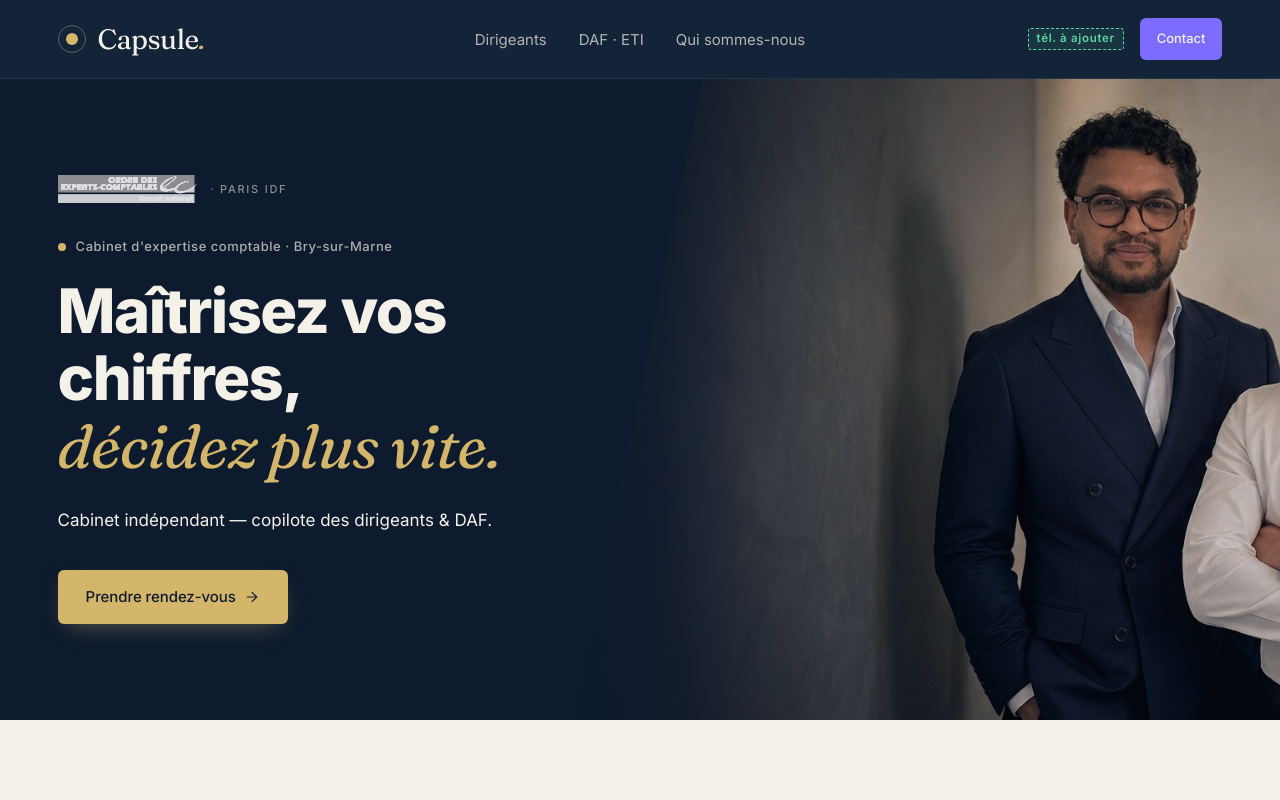
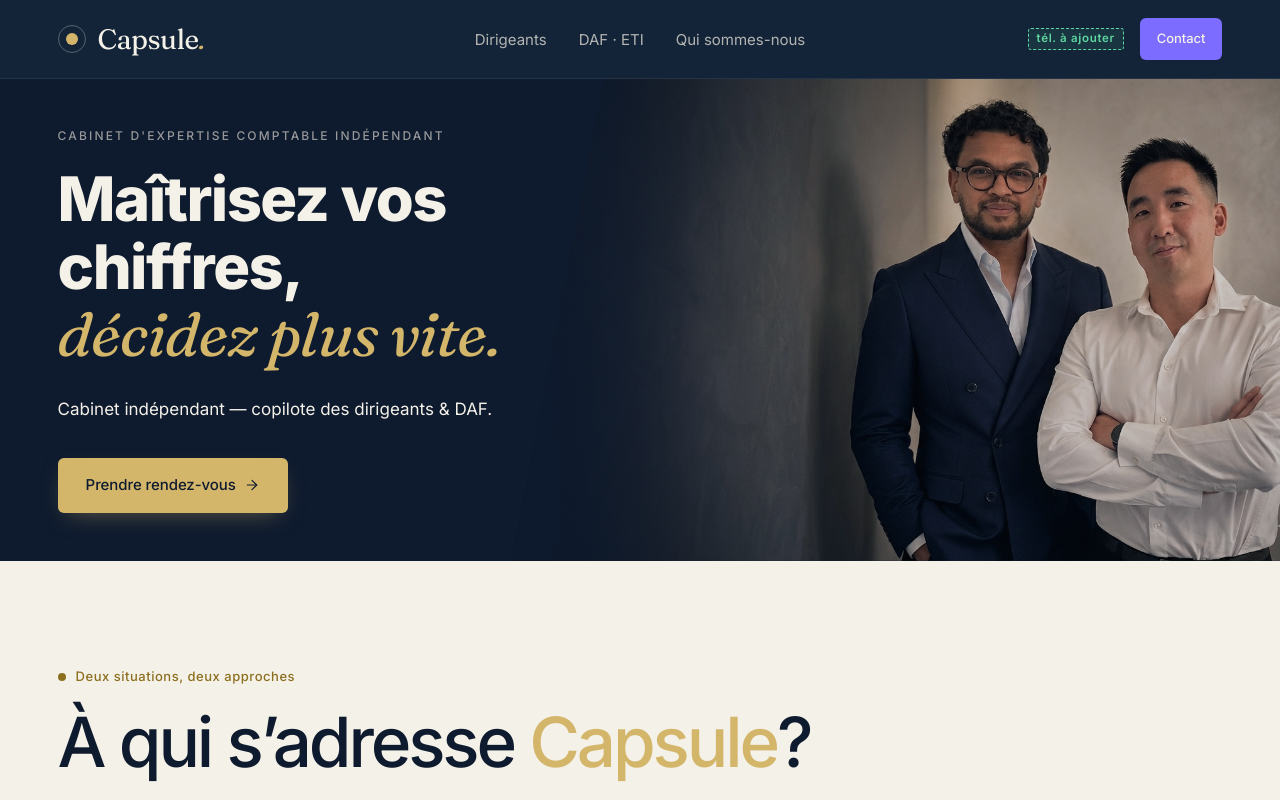
Before and after one commit to capsule-expertise/capsule-expertise-v5, a React (Vite) app: page / in a window 1280 px wide. Shown: the top 800 px of the page. Built offline with nearby package versions, Linux system fonts and the light colour scheme.

Commit message:
fix(hero): photo centree (2 fondateurs), retire OEC logo top + bullet eyebrow, padding reduit, footer OEC en B&W

```diff
--- a/src/components/layout/Footer.tsx
+++ b/src/components/layout/Footer.tsx
@@ -77,7 +77,8 @@ export function Footer() {
             style={{
               height: '40px',
               width: 'auto',
-              opacity: 0.95,
+              filter: 'grayscale(1) brightness(1.8)',
+              opacity: 0.85,
             }}
           />
           <span className="text-[13px] text-[rgba(242,237,225,0.6)]">
--- a/src/components/sections/HeroSection.tsx
+++ b/src/components/sections/HeroSection.tsx
@@ -39,7 +39,9 @@ export function HeroSection() {
         minHeight: 'calc(100svh - var(--spacing-nav-h))',
       }}
     >
-      {/* Photo desktop — biais clip-path + fondu mask-image gauche */}
+      {/* Photo desktop — biais clip-path + fondu mask-image gauche.
+          Container plus large (60vw) + objectPosition '50% 22%' pour que
+          LES DEUX fondateurs soient visibles dans le cadre. */}
       <motion.div
         initial={{ opacity: 0, x: reduced ? 0 : 30 }}
         animate={{ opacity: 1, x: 0 }}
@@ -47,11 +49,11 @@ export function HeroSection() {
         aria-hidden
         className="hidden md:block absolute top-0 bottom-0 right-0 pointer-events-none overflow-hidden"
         style={{
-          width: 'clamp(500px, 55vw, 1000px)',
+          width: 'clamp(560px, 60vw, 1150px)',
           zIndex: 1,
-          // Clip-path en biais : bord gauche diagonal de haut-droit vers bas-gauche
-          clipPath: 'polygon(18% 0, 100% 0, 100% 100%, 0 100%)',
-          WebkitClipPath: 'polygon(18% 0, 100% 0, 100% 100%, 0 100%)',
+          // Clip-path biais légèrement adouci (12% au lieu de 18%)
+          clipPath: 'polygon(12% 0, 100% 0, 100% 100%, 0 100%)',
+          WebkitClipPath: 'polygon(12% 0, 100% 0, 100% 100%, 0 100%)',
         }}
       >
         <img
@@ -59,7 +61,7 @@ export function HeroSection() {
           alt={H.heroPhoto.alt}
           loading="eager"
           className="w-full h-full object-cover"
-          style={{ objectPosition: '35% 20%' }}
+          style={{ objectPosition: '50% 22%' }}
         />
         {/* Fondu mask sur bord gauche pour transition douce vers navy bg */}
         <div
@@ -99,41 +101,15 @@ export function HeroSection() {
         className="ce-container relative z-10 flex items-center"
         style={{ minHeight: 'calc(100svh - var(--spacing-nav-h))' }}
       >
-        <div className="max-w-[560px] md:max-w-[600px] py-16 md:py-24">
-          {/* OEC logo (B&W via filter grayscale) — top-left */}
+        <div className="max-w-[560px] md:max-w-[600px] py-8 md:py-12">
+          {/* Eyebrow — texte simple sans pastille (pas de .ce-label) */}
           <motion.div
             initial="hidden"
             animate="visible"
-            custom={0.05}
+            custom={0.1}
             variants={fadeUp}
-            className="mb-7 flex items-center gap-3"
-          >
-            <img
-              src="/oec-logo.svg"
-              alt="Membre de l'Ordre des Experts-Comptables"
-              width={120}
-              height={36}
-              style={{
-                height: '28px',
-                width: 'auto',
-                filter: 'grayscale(1) brightness(1.8) opacity(0.85)',
-              }}
-            />
-            <span
-              aria-hidden
-              className="text-[11px] font-medium tracking-[0.16em] uppercase text-[rgba(242,237,225,0.55)]"
-            >
-              · Paris IDF
-            </span>
-          </motion.div>
-
-          {/* Eyebrow géo */}
-          <motion.div
-            initial="hidden"
-            animate="visible"
-            custom={0.12}
-            variants={fadeUp}
-            className="ce-label ce-label--cream mb-5"
+            className="mb-5 text-[12px] font-medium tracking-[0.18em] uppercase"
+            style={{ color: 'rgba(242, 237, 225, 0.6)' }}
           >
             {H.eyebrow}
           </motion.div>
--- a/src/content/site.ts
+++ b/src/content/site.ts
@@ -56,7 +56,7 @@ export const SITE = {
 
   // ─── HERO — V8 test biais : OEC logo + eyebrow + H1 + subtitle + CTA + photo diagonale ───
   hero: {
-    eyebrow: "Cabinet d'expertise comptable · Bry-sur-Marne",
+    eyebrow: "Cabinet d'expertise comptable indépendant",
     titleLine1: 'Maîtrisez vos chiffres,',
     titleLine2: 'décidez plus vite.',
     subtitleBrand: 'Cabinet indépendant — copilote des dirigeants & DAF.',
```
